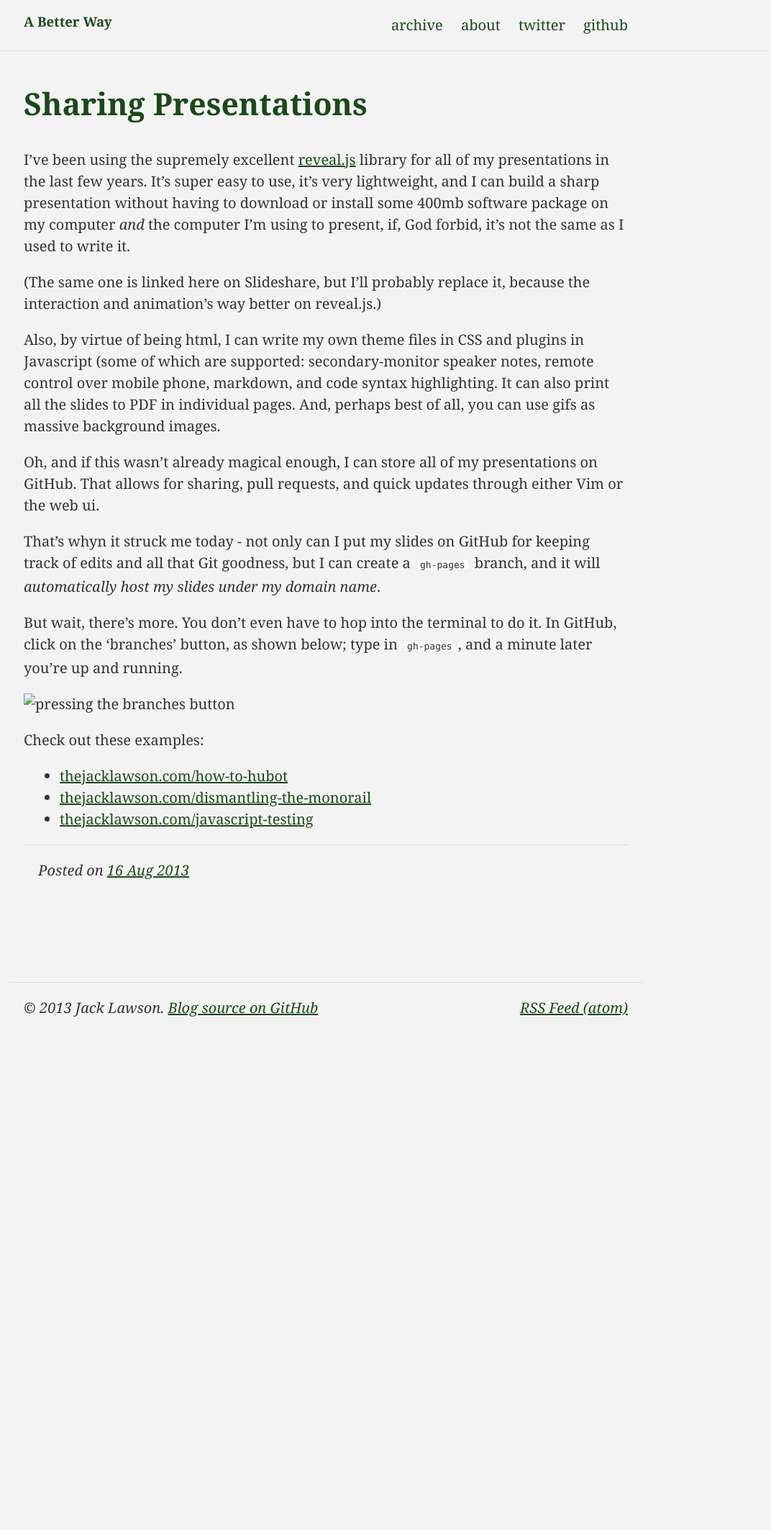
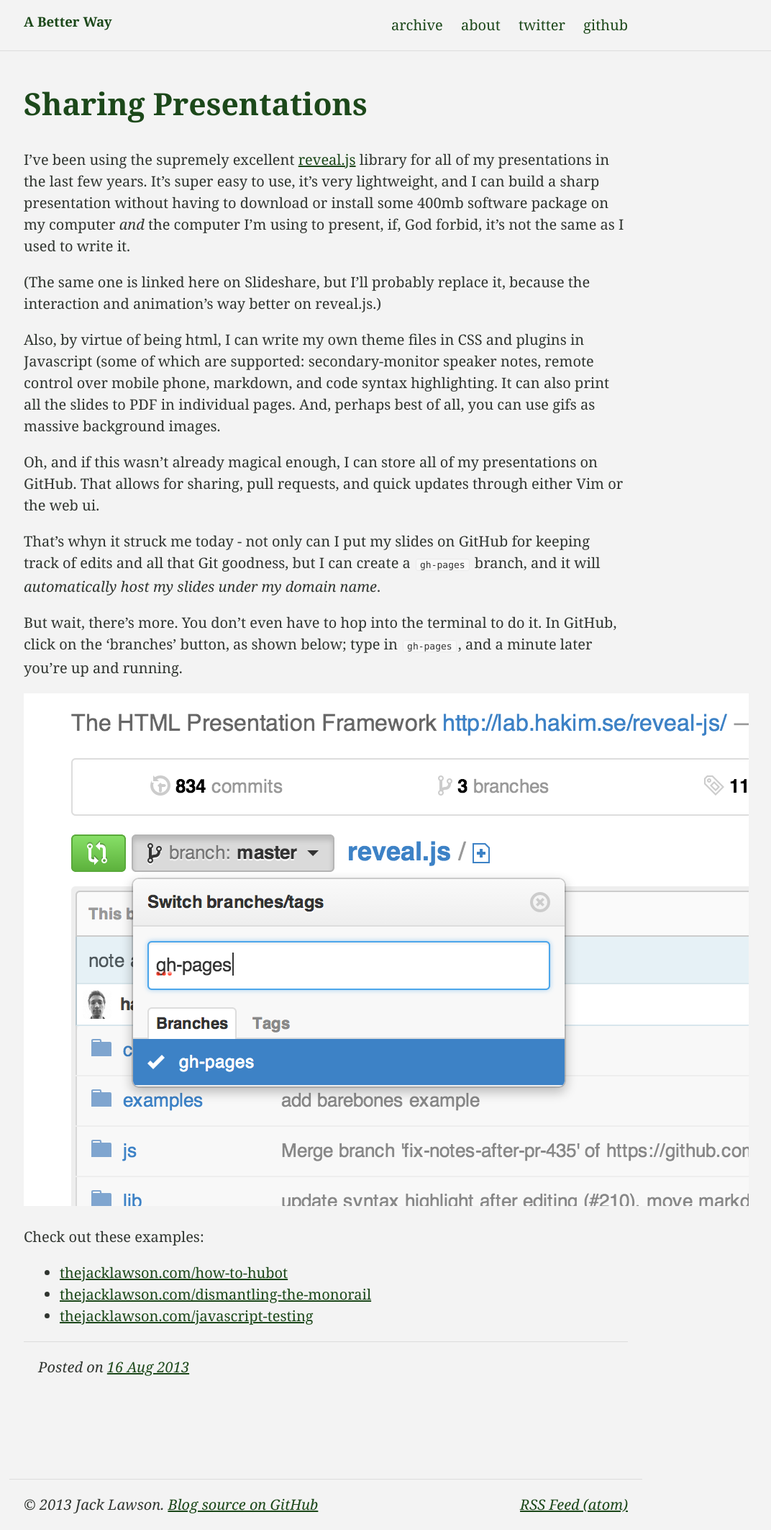
Before and after one commit to ajacksified/ajacksified.github.com, a Jekyll site: the page built from _posts/2013-08-16-sharing-presentations.markdown, in a window 1280 px wide. Shown: the whole page at 72% size, without its empty margins (187-1259 px from the left). Built offline with Jekyll 4.4.1, drawn with Linux system fonts in a browser that asks for light colours; Markdown is read by kramdown in place of the engine named in the settings; before the commit the page ends 1435 px from its top, so only the background shows below that.

Commit message:
fix the image url, whoops

```diff
--- a/_posts/2013-08-16-sharing-presentations.markdown
+++ b/_posts/2013-08-16-sharing-presentations.markdown
@@ -35,7 +35,7 @@
 In GitHub, click on the 'branches' button, as shown below; type in `gh-pages`,
 and a minute later you're up and running.
 
-![pressing the branches button](/img/sharing-presentations-github.png)
+![pressing the branches button](/img/posts/sharing-presentations-github.png)
 
 Check out these examples:
 
```
